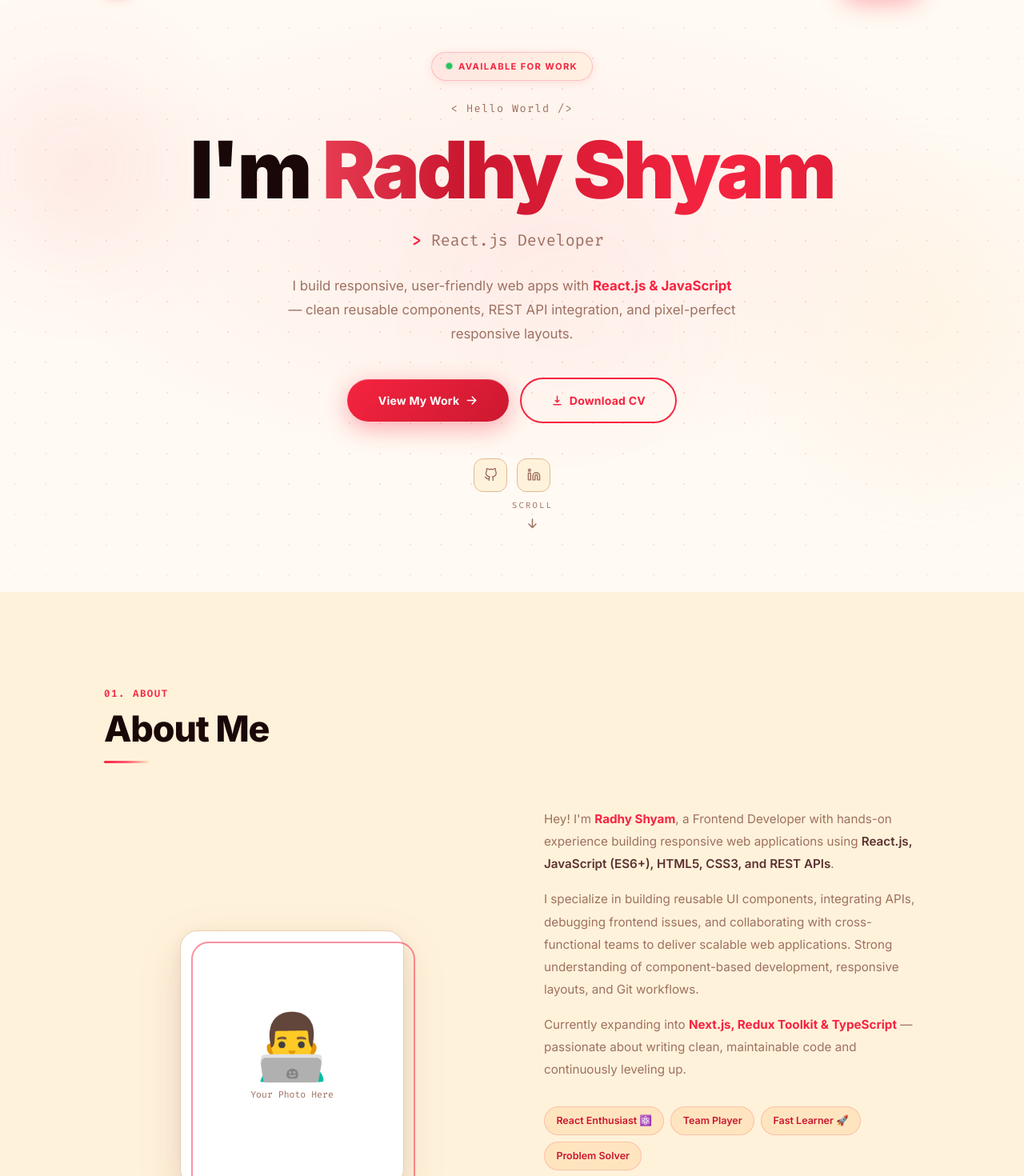
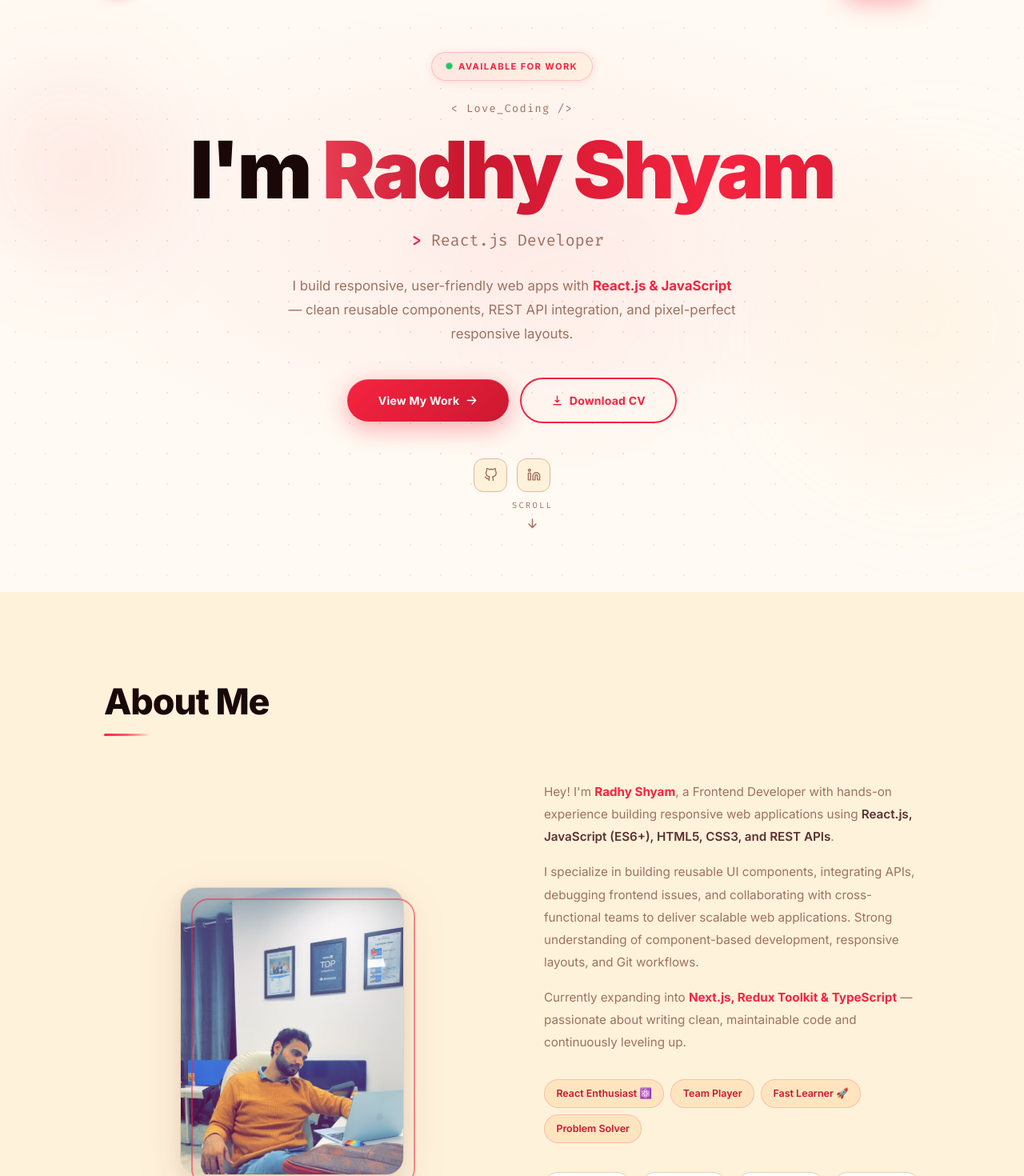
Before and after one commit to Radhy-shyam-29/MyPortfolio, a React (Vite) app: page / in a window 1280 px wide. Shown: the part 60-1530 px from the top of the page at 80% size. Built offline with nearby package versions, Linux system fonts and the light colour scheme.

Commit message:
Update portfolio: links, eyebrow labels, CV download, photo, and project URLs

```diff
--- a/src/components/About.jsx
+++ b/src/components/About.jsx
@@ -21,7 +21,6 @@
 
           {/* Header */}
           <motion.div variants={fadeUp}>
-            <span className="section-eyebrow">01. About</span>
             <h2 className="section-title">About Me</h2>
             <span className="section-rule" />
           </motion.div>
@@ -31,19 +30,17 @@
             {/* Photo */}
             <motion.div variants={slideLeft} style={{ display: 'flex', justifyContent: 'center' }}>
               <div className="photo-frame">
-                <div style={{
-                  width: 280, height: 320, borderRadius: 22,
-                  backgroundColor: '#ffffff',
-                  border: '1.5px solid var(--c-b1)',
-                  boxShadow: 'var(--sh-lg)',
-                  display: 'flex', alignItems: 'center', justifyContent: 'center',
-                  flexDirection: 'column', gap: '0.75rem', userSelect: 'none',
-                }}>
-                  <span style={{ fontSize: '5rem', lineHeight: 1 }}>👨‍💻</span>
-                  <span style={{ fontSize: '0.72rem', color: 'var(--c-t3)', fontFamily: "'Fira Code', monospace" }}>
-                    Your Photo Here
-                  </span>
-                </div>
+                <img
+                  src="/photo.jpg"
+                  alt="Radhy Shyam"
+                  style={{
+                    width: 280, height: 360, borderRadius: 22,
+                    objectFit: 'cover', objectPosition: 'center top',
+                    border: '1.5px solid var(--c-b1)',
+                    boxShadow: 'var(--sh-lg)',
+                    display: 'block',
+                  }}
+                />
               </div>
             </motion.div>
 
--- a/src/components/Contact.jsx
+++ b/src/components/Contact.jsx
@@ -6,9 +6,9 @@
 import { fadeUp, slideLeft, slideRight, staggerContainer } from '../utils/animations'
 
 const socials = [
-  { icon: FiGithub,   label: 'GitHub',   url: 'https://github.com/radhyshyam',            sub: '@radhyshyam' },
-  { icon: FiLinkedin, label: 'LinkedIn', url: 'https://linkedin.com/in/radhyshyam',        sub: 'linkedin.com/in/radhyshyam' },
-  { icon: FiMail,     label: 'Email',    url: 'mailto:radhy2929@gmail.com',                sub: 'radhy2929@gmail.com' },
+  { icon: FiGithub,   label: 'GitHub',   url: 'https://github.com/Radhy-shyam-29',                        sub: '@Radhy-shyam-29' },
+  { icon: FiLinkedin, label: 'LinkedIn', url: 'https://www.linkedin.com/in/radhy-shyam-914a8634b/',        sub: 'linkedin.com/in/radhy-shyam' },
+  { icon: FiMail,     label: 'Email',    url: 'mailto:sradhy6@gmail.com',                                  sub: 'sradhy6@gmail.com' },
 ]
 
 const fields = [
@@ -28,7 +28,7 @@
   const handleSubmit = (e) => {
     e.preventDefault()
     const { name, email, subject, message } = form
-    window.open(`mailto:radhy2929@gmail.com?subject=${encodeURIComponent(subject)}&body=${encodeURIComponent(`From: ${name}\nEmail: ${email}\n\n${message}`)}`)
+    window.open(`mailto:sradhy6@gmail.com?subject=${encodeURIComponent(subject)}&body=${encodeURIComponent(`From: ${name}\nEmail: ${email}\n\n${message}`)}`)
     setSent(true)
     setTimeout(() => { setSent(false); setForm({ name: '', email: '', subject: '', message: '' }) }, 4000)
   }
@@ -40,7 +40,6 @@
 
           {/* Header */}
           <motion.div variants={fadeUp}>
-            <span className="section-eyebrow">05. Contact</span>
             <h2 className="section-title">Get In Touch</h2>
             <span className="section-rule" />
           </motion.div>
--- a/src/components/Experience.jsx
+++ b/src/components/Experience.jsx
@@ -14,7 +14,6 @@
 
           {/* Header */}
           <motion.div variants={fadeUp}>
-            <span className="section-eyebrow">04. Experience</span>
             <h2 className="section-title">Experience</h2>
             <span className="section-rule" />
           </motion.div>
--- a/src/components/Footer.jsx
+++ b/src/components/Footer.jsx
@@ -9,9 +9,9 @@
   { label: 'Contact',    to: 'contact' },
 ]
 const socials = [
-  { icon: FiGithub,   url: 'https://github.com/radhyshyam',          label: 'GitHub' },
-  { icon: FiLinkedin, url: 'https://linkedin.com/in/radhyshyam',      label: 'LinkedIn' },
-  { icon: FiMail,     url: 'mailto:radhy2929@gmail.com',              label: 'Email' },
+  { icon: FiGithub,   url: 'https://github.com/Radhy-shyam-29',                       label: 'GitHub' },
+  { icon: FiLinkedin, url: 'https://www.linkedin.com/in/radhy-shyam-914a8634b/',       label: 'LinkedIn' },
+  { icon: FiMail,     url: 'mailto:sradhy6@gmail.com',                                 label: 'Email' },
 ]
 
 export default function Footer() {
--- a/src/components/Hero.jsx
+++ b/src/components/Hero.jsx
@@ -90,7 +90,7 @@
             fontFamily: "'Fira Code', monospace", fontSize: '0.85rem',
             color: 'var(--c-t3)', letterSpacing: '0.1em', marginBottom: '0.75rem',
           }}>
-            {'< Hello World />'}
+            {'< Love_Coding />'}
           </motion.p>
 
           {/* Name */}
@@ -138,18 +138,20 @@
                 <HiArrowRight size={15} />
               </button>
             </Link>
-            <button className="btn-outline">
-              <HiDownload size={15} />
-              <span>Download CV</span>
-            </button>
+            <a href="/Radhy_Shyam_CV.pdf" download="Radhy_Shyam_CV.pdf" style={{ textDecoration: 'none' }}>
+              <button className="btn-outline">
+                <HiDownload size={15} />
+                <span>Download CV</span>
+              </button>
+            </a>
           </motion.div>
 
           {/* Social row */}
           <motion.div variants={item} style={{ display: 'flex', alignItems: 'center', justifyContent: 'center', gap: '0.75rem' }}>
-            <a href="https://github.com/radhyshyam" target="_blank" rel="noopener noreferrer" className="social-btn">
+            <a href="https://github.com/Radhy-shyam-29" target="_blank" rel="noopener noreferrer" className="social-btn">
               <FiGithub size={17} />
             </a>
-            <a href="https://linkedin.com/in/radhyshyam" target="_blank" rel="noopener noreferrer" className="social-btn">
+            <a href="https://www.linkedin.com/in/radhy-shyam-914a8634b/" target="_blank" rel="noopener noreferrer" className="social-btn">
               <FiLinkedin size={17} />
             </a>
           </motion.div>
--- a/src/components/Projects.jsx
+++ b/src/components/Projects.jsx
@@ -18,7 +18,6 @@
 
           {/* Header */}
           <motion.div variants={fadeUp}>
-            <span className="section-eyebrow">03. Projects</span>
             <h2 className="section-title">Projects</h2>
             <span className="section-rule" />
           </motion.div>
@@ -58,7 +57,9 @@
                       {project.title}
                     </h3>
                     <div style={{ display: 'flex', gap: '0.5rem', flexShrink: 0 }}>
-                      {[{ href: project.github, Icon: FiGithub }, { href: project.live, Icon: FiExternalLink }].map(({ href, Icon }) => (
+                      {[{ href: project.github, Icon: FiGithub }, { href: project.live, Icon: FiExternalLink }]
+                        .filter(({ href }) => href)
+                        .map(({ href, Icon }) => (
                           <a
                             key={href}
                             href={href} target="_blank" rel="noopener noreferrer"
@@ -87,7 +88,7 @@
 
           {/* GitHub link */}
           <motion.div variants={fadeUp} style={{ textAlign: 'center', marginTop: '3.5rem' }}>
-            <a href="https://github.com/yourusername" target="_blank" rel="noopener noreferrer">
+            <a href="https://github.com/Radhy-shyam-29" target="_blank" rel="noopener noreferrer">
               <button className="btn-ghost">
                 <FiGithub size={15} />
                 View all projects on GitHub
--- a/src/components/Skills.jsx
+++ b/src/components/Skills.jsx
@@ -17,7 +17,6 @@
 
           {/* Header */}
           <motion.div variants={fadeUp}>
-            <span className="section-eyebrow">02. Skills</span>
             <h2 className="section-title">Skills &amp; Technologies</h2>
             <span className="section-rule" />
           </motion.div>
--- a/src/data/projects.js
+++ b/src/data/projects.js
@@ -5,8 +5,8 @@
     description:
       'A responsive educational web platform built with React.js. Features reusable UI components, REST API integration via Fetch API for dynamic content rendering, and responsive layouts with Flexbox and CSS Grid for seamless multi-device experience.',
     tech: ['React.js', 'JavaScript', 'CSS3', 'REST APIs', 'Fetch API', 'Git'],
-    github: 'https://github.com/radhyshyam',
-    live: 'https://careercoded.vercel.app',
+    github: null,
+    live: 'https://www.careercoded.com/',
     featured: true,
   },
   {
@@ -15,8 +15,8 @@
     description:
       'Designed and developed a responsive personal portfolio showcasing projects, technical skills, certifications, and professional profile. Built with React.js using reusable components and smooth animations. Deployed on Vercel with GitHub CI integration.',
     tech: ['React.js', 'Vite', 'Framer Motion', 'CSS3', 'Vercel'],
-    github: 'https://github.com/radhyshyam',
-    live: 'https://radhyshyam.vercel.app',
+    github: 'https://github.com/Radhy-shyam-29/MyPortfolio.git',
+    live: 'https://radhy-portfolio.vercel.app/',
     featured: true,
   },
 ]
```
Also changed, not shown: public/photo.jpg (added), 1 other file (tests, documents, lock files or other folders). Lines whose indentation alone changed are shown as unchanged.
